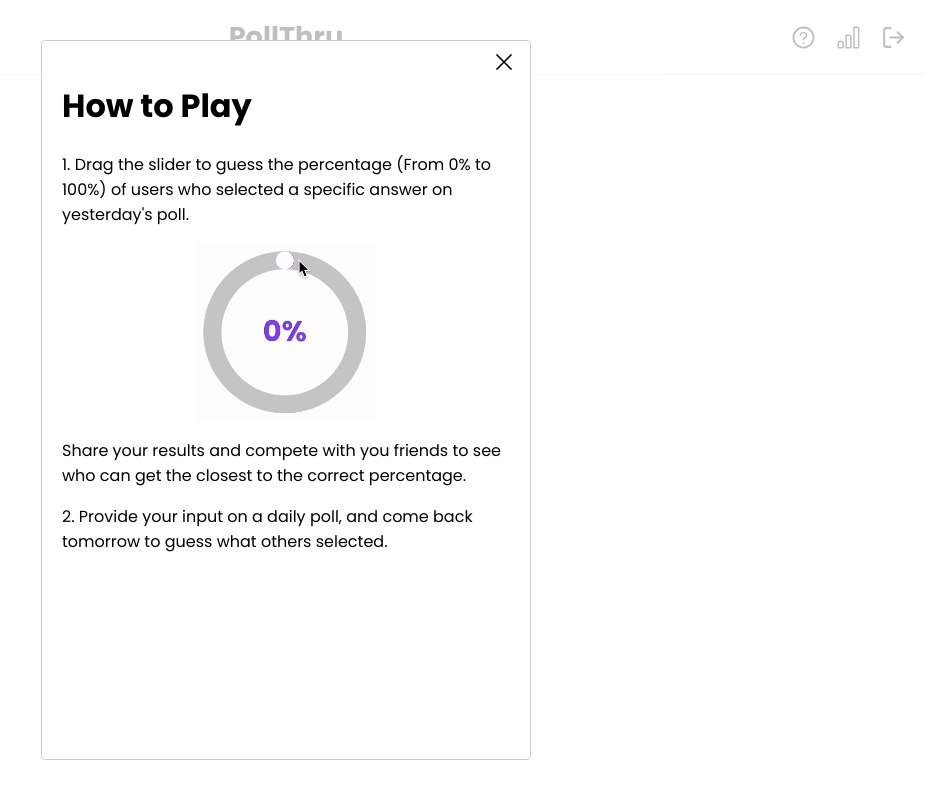
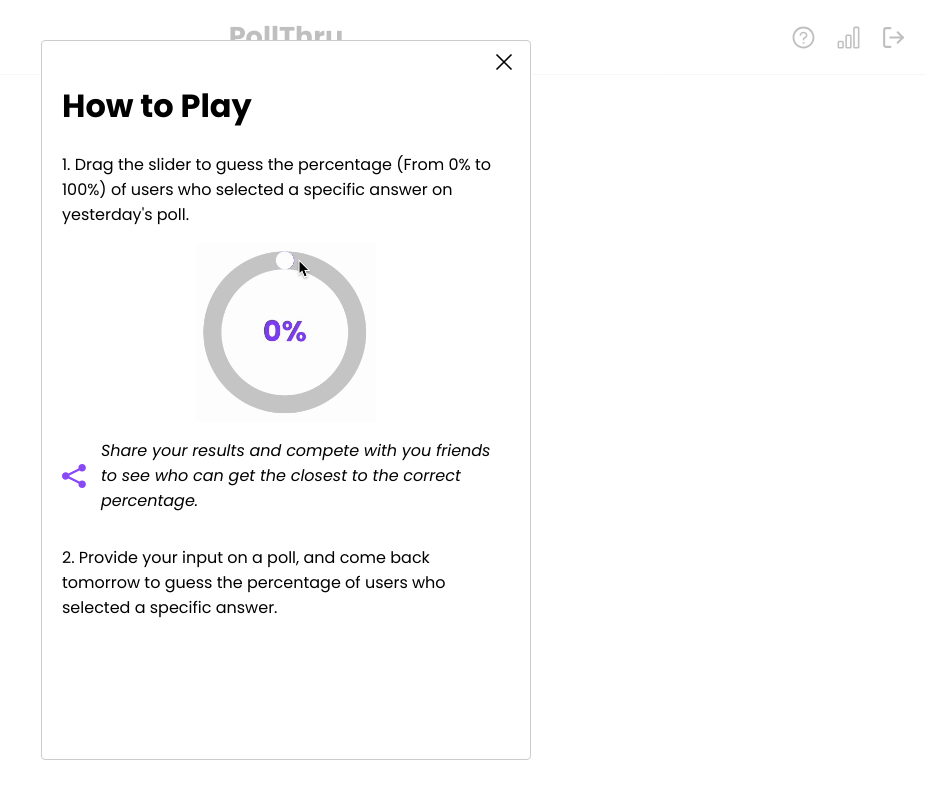
Before and after one commit to simon-nstein/pollthru, a React (Create React App) app: page /daily_challenge in a window 1280 px wide. Shown: the whole page, without its empty margins (354-1280 px from the left). Built offline with nearby package versions, Linux system fonts and the light colour scheme; no server answers; the database is empty; sample sign-in values are in the browser's storage; some icons are missing.

Commit message:
Update how_to.js

```diff
--- a/src/components/how_to.js
+++ b/src/components/how_to.js
@@ -1,6 +1,7 @@
 import Modal from "react-modal";
 import { GrClose } from 'react-icons/gr';
 import myGif from '../components/sliderGIF.gif';
+import { ImShare2 } from "react-icons/im";
 
 
 const HowTo = ({ isOpen, onClose }) => {
@@ -39,8 +40,11 @@ return (
       <h1>How to Play</h1>
       <p>1. Drag the slider to guess the percentage (From 0% to 100%) of users who selected a specific answer on yesterday's poll.</p>
       <img src={myGif} alt="my-gif" style={ gifStyle }/>
-      <p>Share your results and compete with you friends to see who can get the closest to the correct percentage.</p>
-      <p>2. Provide your input on a daily poll, and come back tomorrow to guess what others selected.</p>
+      <div style={{display: "flex", alignItems: "center"}}>
+        <ImShare2 size={50} color="#8848F5"/>
+        <p style={{fontStyle: "italic", marginLeft: "15px"}}>Share your results and compete with you friends to see who can get the closest to the correct percentage.</p>
+      </div>
+      <p>2. Provide your input on a poll, and come back tomorrow to guess the percentage of users who selected a specific answer.</p>
     </Modal>
   );
 };
```
